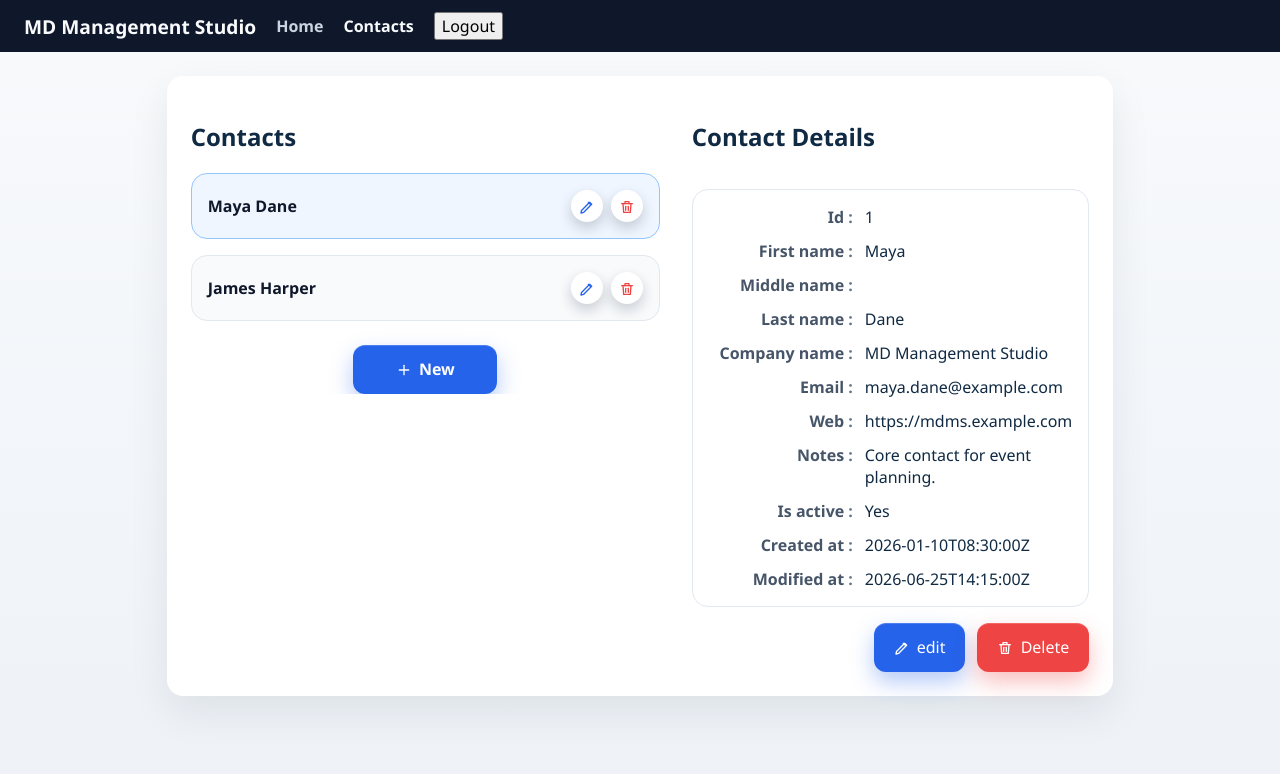
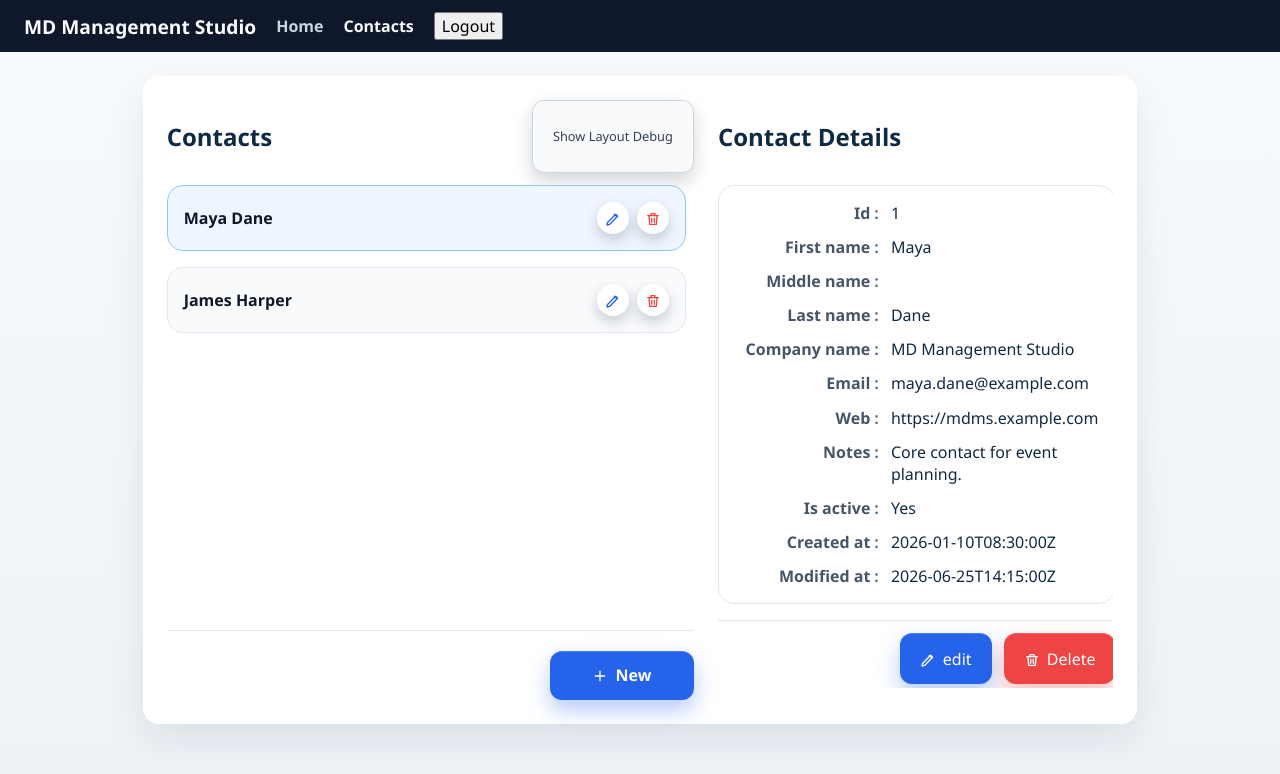
Before and after one commit to mldanello/Contacts-Angular-AI, an Angular app: page /login in a window 1280 px wide. Both pictures are taken after a click on the button "Demo". Shown: the top 774 px of the page. Built offline with nearby package versions, Linux system fonts and the light colour scheme; no server answers.

Commit message:
layout changes part 1

```diff
--- a/src/app/contacts/contacts.component.css
+++ b/src/app/contacts/contacts.component.css
@@ -2,15 +2,71 @@
   display: grid;
   grid-template-columns: 1.2fr 0.9fr;
   gap: 1.5rem;
+  align-items: stretch;
+}
+
+.page-card {
+  position: relative;
+}
+
+.responsive-debug-badge {
+  position: fixed;
+  right: 0.75rem;
+  bottom: 0.75rem;
+  z-index: 50;
+  pointer-events: none;
+}
+
+.responsive-debug-badge::before {
+  content: 'Profile: Desktop';
+  display: inline-flex;
+  align-items: center;
+  padding: 0.35rem 0.55rem;
+  border-radius: 0.5rem;
+  font-size: 0.75rem;
+  font-weight: 700;
+  letter-spacing: 0.02em;
+  color: #0f172a;
+  background: rgba(255, 255, 255, 0.92);
+  border: 1px solid #cbd5e1;
+  box-shadow: 0 4px 12px rgba(15, 23, 42, 0.16);
+}
+
+.contacts-panel,
+.contact-detail {
+  display: grid;
+  grid-template-rows: auto minmax(0, 1fr) auto;
+  height: clamp(34rem, calc(100dvh - 12.5rem), 56rem);
+}
+
+.panel-header {
+  margin-bottom: 0.75rem;
+}
+
+.debug-toggle-button {
+  padding: 0.45rem 0.8rem;
+  min-height: 2.1rem;
+  font-size: 0.8rem;
+  white-space: nowrap;
+}
+
+.contact-list-scroll {
+  min-height: 0;
+  overflow-y: auto;
+  padding-right: 0.5rem;
 }
 
 .contact-list {
   display: grid;
   gap: 1rem;
-  max-height: 48rem;
-  overflow-y: auto;
-  padding-right: 0.5rem;
-  position: relative;
+}
+
+.list-actions {
+  justify-content: flex-end;
+  margin-top: 0.75rem;
+  padding-top: 0.75rem;
+  border-top: 1px solid #e2e8f0;
+  background: #ffffff;
 }
 
 .contact-item {
@@ -27,26 +83,6 @@
 .new-contact-button {
   width: 9rem;
   min-height: 2.5rem;
-  align-self: center;
-  justify-self: center;
-  display: inline-flex;
-  align-items: center;
-  justify-content: center;
-  gap: 0.5rem;
-  border-radius: 0.75rem;
-  border: none;
-  background: #2563eb;
-  color: white;
-  cursor: pointer;
-  font-weight: 600;
-  margin-top: 0.5rem;
-}
-
-.new-contact-button {
-  width: 9rem;
-  min-height: 2.5rem;
-  align-self: center;
-  justify-self: center;
   display: inline-flex;
   align-items: center;
   justify-content: center;
@@ -130,11 +166,18 @@
 }
 
 .contact-detail {
-  display: grid;
-  gap: 1rem;
+  gap: 0.75rem;
   position: sticky;
   top: 1rem;
   align-self: start;
+}
+
+.contact-detail-scroll {
+  min-height: 0;
+  overflow-y: auto;
+  padding-right: 0.5rem;
+  display: grid;
+  gap: 1rem;
 }
 
 .contact-view {
@@ -220,6 +263,16 @@
   gap: 0.75rem;
 }
 
+.detail-actions {
+  position: sticky;
+  bottom: 0;
+  z-index: 2;
+  padding-top: 0.75rem;
+  padding-bottom: 0.25rem;
+  border-top: 1px solid #e2e8f0;
+  background: linear-gradient(to top, #ffffff 70%, rgba(255, 255, 255, 0.92) 100%);
+}
+
 button.primary {
   border: none;
   color: #fff;
@@ -303,11 +356,199 @@ button:disabled {
 }
 
 @media (max-width: 980px) {
+  .responsive-debug-badge::before {
+    content: 'Profile: Tablet';
+  }
+
   .contacts-layout {
     grid-template-columns: 1fr;
   }
 
+  .contacts-panel,
   .contact-detail {
+    height: auto;
+    grid-template-rows: auto auto auto;
     position: static;
   }
+
+  .contact-list-scroll,
+  .contact-detail-scroll {
+    max-height: none;
+    overflow: visible;
+    padding-right: 0;
+  }
+
+  .detail-actions {
+    position: static;
+    padding-bottom: 0;
+    background: transparent;
+  }
 }
+
+@media (max-width: 740px) {
+  .responsive-debug-badge::before {
+    content: 'Profile: Phone Portrait';
+  }
+
+  .page-card {
+    padding: 1rem;
+  }
+
+  .contacts-layout {
+    gap: 1rem;
+  }
+
+  .debug-toggle-button {
+    width: 100%;
+    justify-content: center;
+  }
+
+  .contacts-panel {
+    height: clamp(18rem, 44dvh, 26rem);
+    grid-template-rows: auto minmax(0, 1fr) auto;
+  }
+
+  .contact-detail {
+    height: clamp(20rem, 50dvh, 32rem);
+    grid-template-rows: auto minmax(0, 1fr) auto;
+  }
+
+  .contact-list-scroll,
+  .contact-detail-scroll {
+    overflow-y: auto;
+    min-height: 0;
+    padding-right: 0.25rem;
+  }
+
+  .list-actions,
+  .detail-actions {
+    position: sticky;
+    bottom: 0;
+    z-index: 3;
+    margin-top: 0.5rem;
+    padding-top: 0.5rem;
+    padding-bottom: calc(0.35rem + env(safe-area-inset-bottom));
+    background: linear-gradient(to top, #ffffff 72%, rgba(255, 255, 255, 0.9) 100%);
+  }
+
+  .actions {
+    flex-wrap: wrap;
+    justify-content: stretch;
+    gap: 0.5rem;
+  }
+
+  .actions button {
+    flex: 1 1 calc(50% - 0.5rem);
+    min-height: 2.75rem;
+    justify-content: center;
+  }
+
+  .new-contact-button {
+    width: 100%;
+    margin-top: 0;
+  }
+
+  .detail-row {
+    grid-template-columns: 1fr;
+    gap: 0.35rem;
+  }
+
+  .detail-label {
+    text-align: left;
+  }
+}
+
+@media (orientation: landscape) and (max-height: 500px) {
+  .responsive-debug-badge::before {
+    content: 'Profile: Phone Landscape';
+  }
+
+  .contacts-layout {
+    gap: 0.75rem;
+  }
+
+  .contacts-panel {
+    height: clamp(12rem, 46dvh, 17rem);
+    grid-template-rows: auto minmax(0, 1fr) auto;
+  }
+
+  .contact-detail {
+    height: clamp(13rem, 54dvh, 22rem);
+    grid-template-rows: auto minmax(0, 1fr) auto;
+  }
+
+  .contact-list-scroll,
+  .contact-detail-scroll {
+    min-height: 0;
+    overflow-y: auto;
+    padding-right: 0.2rem;
+  }
+
+  .list-actions,
+  .detail-actions {
+    position: sticky;
+    bottom: 0;
+    z-index: 4;
+    margin-top: 0.35rem;
+    padding-top: 0.35rem;
+    padding-bottom: calc(0.25rem + env(safe-area-inset-bottom));
+    background: linear-gradient(to top, #ffffff 75%, rgba(255, 255, 255, 0.88) 100%);
+  }
+
+  .actions {
+    gap: 0.4rem;
+  }
+
+  .actions button {
+    min-height: 2.35rem;
+    padding: 0.55rem 0.8rem;
+  }
+
+  .contact-view,
+  .contact-detail form {
+    gap: 0.7rem;
+  }
+
+  .input-group {
+    gap: 0.3rem;
+  }
+
+  .input-group textarea {
+    min-height: 5rem;
+    max-height: 8rem;
+  }
+}
+
+@media (orientation: landscape) and (max-height: 500px) and (min-width: 820px) {
+  .responsive-debug-badge::before {
+    content: 'Profile: Phone Landscape Wide';
+  }
+
+  .contacts-panel {
+    height: clamp(13rem, 50dvh, 19rem);
+  }
+
+  .contact-detail {
+    height: clamp(15rem, 60dvh, 25rem);
+  }
+
+  .actions {
+    flex-wrap: nowrap;
+  }
+
+  .actions button {
+    flex: 0 1 auto;
+    min-height: 2.5rem;
+    padding: 0.6rem 0.95rem;
+  }
+
+  .list-actions .new-contact-button {
+    width: auto;
+    min-width: 10rem;
+  }
+
+  .input-group textarea {
+    min-height: 6rem;
+    max-height: 9rem;
+  }
+}
--- a/src/app/contacts/contacts.component.html
+++ b/src/app/contacts/contacts.component.html
@@ -1,10 +1,22 @@
 <section class="page-card">
+  @if (showResponsiveDebug()) {
+    <div class="responsive-debug-badge" aria-hidden="true"></div>
+  }
   <div class="contacts-layout">
-    <div>
-      <div class="actions" style="justify-content: space-between;">
+    <div class="contacts-panel">
+      <div class="actions panel-header" style="justify-content: space-between;">
         <h2>Contacts</h2>
+        <button
+          class="secondary debug-toggle-button"
+          type="button"
+          (click)="toggleResponsiveDebug()"
+          [attr.aria-pressed]="showResponsiveDebug()"
+          [attr.aria-label]="showResponsiveDebug() ? 'Disable layout debug labels' : 'Enable layout debug labels'">
+          {{ showResponsiveDebug() ? 'Hide Layout Debug' : 'Show Layout Debug' }}
+        </button>
       </div>
-      <div class="contact-list">
+      <div class="contact-list-scroll">
+        <div class="contact-list">
         @for (contact of contacts(); track contact.id) {
           <div class="contact-item" [class.selected]="selectedContactId() === contact.id" (click)="selectContact(contact)">
             <span class="contact-name">{{ contact.firstName }} {{ contact.lastName }}</span>
@@ -18,6 +30,9 @@
             </div>
           </div>
         }
+        </div>
+      </div>
+      <div class="actions list-actions">
         <button class="primary new-contact-button" type="button" (click)="createNewContact()">
           <mat-icon svgIcon="contact-new"></mat-icon>
           New
@@ -27,6 +42,8 @@
 
     <div class="contact-detail">
       <h2>{{ selectedContact().id > 0 ? (editing() ? 'Edit Contact' : 'Contact Details') : 'Add Contact' }}</h2>
+
+      <div class="contact-detail-scroll">
 
       @if (loadingDetail()) {
         <p class="info-message">Loading contact details...</p>
@@ -46,7 +63,7 @@
           <div class="detail-row"><span class="detail-label">Created at</span><span>{{ selectedContact().createdAt }}</span></div>
           <div class="detail-row"><span class="detail-label">Modified at</span><span>{{ selectedContact().modifiedAt }}</span></div>
         </div>
-        <div class="actions">
+        <div class="actions detail-actions">
           <button class="primary" type="button" (click)="goToEditMode()">
             <mat-icon svgIcon="contact-edit"></mat-icon>
             edit
@@ -119,7 +136,7 @@
             <input id="modifiedAt" name="modifiedAt" [ngModel]="selectedContact().modifiedAt" readonly tabindex="-1" />
           </div>
 
-          <div class="actions">
+          <div class="actions detail-actions">
             <button class="primary" type="submit" [disabled]="contactForm.invalid">
               <mat-icon svgIcon="contact-save"></mat-icon>
               Save
@@ -148,6 +165,7 @@
       @if (error()) {
         <p class="error-message">{{ error() }}</p>
       }
+      </div>
     </div>
   </div>
 </section>
--- a/src/app/contacts/contacts.component.ts
+++ b/src/app/contacts/contacts.component.ts
@@ -1,7 +1,7 @@
 import { Component, inject, signal } from '@angular/core';
 
 import { FormsModule } from '@angular/forms';
-import { Router } from '@angular/router';
+import { ActivatedRoute, Router } from '@angular/router';
 import { DomSanitizer } from '@angular/platform-browser';
 import { MatIconModule, MatIconRegistry } from '@angular/material/icon';
 import { ApiService } from '../services/api.service';
@@ -18,6 +18,7 @@ import { ContactDetail } from '../models/contact-detail.model';
 })
 export class ContactsComponent {
   private router = inject(Router);
+  private route = inject(ActivatedRoute);
   private authService = inject(AuthService);
   private api = inject(ApiService);
   private matIconRegistry = inject(MatIconRegistry);
@@ -27,6 +28,7 @@ export class ContactsComponent {
   error = signal('');
   loading = signal(false);
   loadingDetail = signal(false);
+  showResponsiveDebug = signal(false);
 
   contacts = signal<ContactList[]>([]);
   selectedContactId = signal<number | null>(null);
@@ -36,12 +38,26 @@ export class ContactsComponent {
 
   constructor() {
     this.registerIcons();
+    this.route.queryParamMap.subscribe(params => {
+      this.showResponsiveDebug.set(this.isTruthyQueryFlag(params.get('debugLayout')));
+    });
 
     if (!this.authService.isAuthenticated()) {
       this.router.navigate(['/login']);
     } else {
       this.loadContacts();
     }
+  }
+
+  toggleResponsiveDebug(): void {
+    const enable = !this.showResponsiveDebug();
+    this.router.navigate([], {
+      relativeTo: this.route,
+      queryParams: {
+        debugLayout: enable ? '1' : null
+      },
+      queryParamsHandling: 'merge'
+    });
   }
 
   async loadContacts(): Promise<void> {
@@ -283,4 +299,13 @@ export class ContactsComponent {
       this.sanitizer.bypassSecurityTrustResourceUrl('assets/icons/save.svg')
     );
   }
+
+  private isTruthyQueryFlag(value: string | null): boolean {
+    if (value === null) {
+      return false;
+    }
+
+    const normalized = value.trim().toLowerCase();
+    return normalized === '1' || normalized === 'true' || normalized === 'yes' || normalized === 'on';
+  }
 }
```
